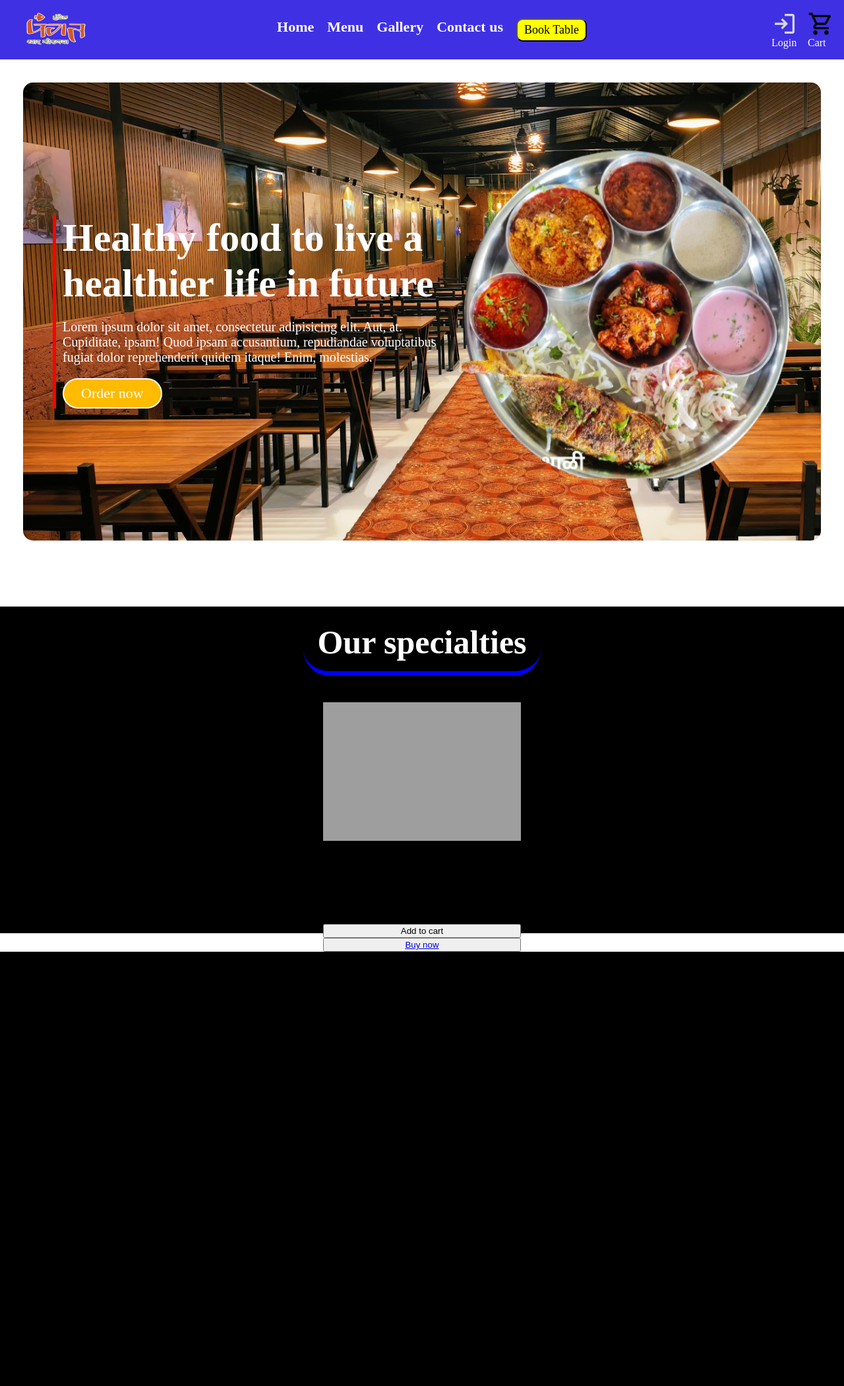
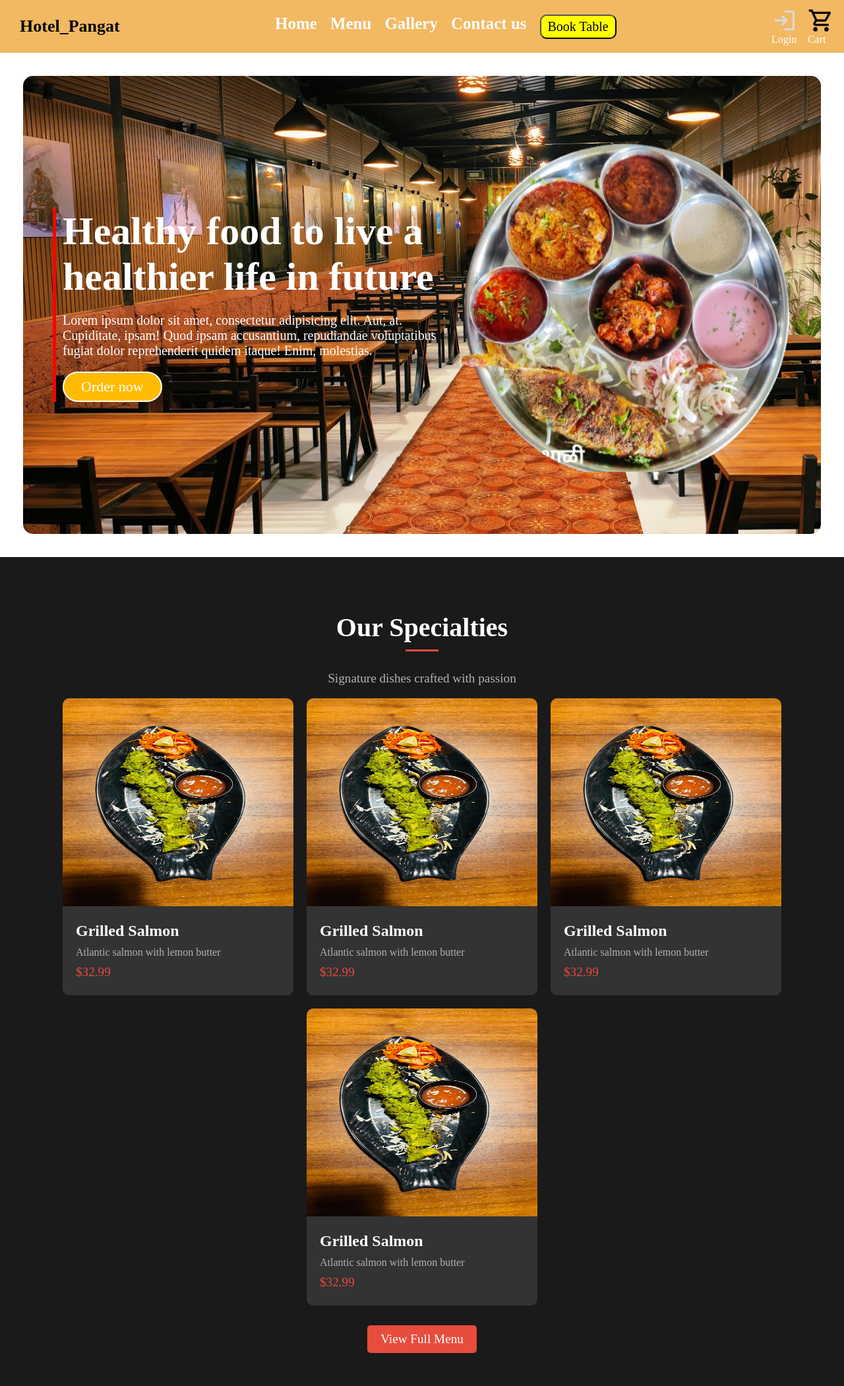
Before and after one commit to Sudarshan2323/Hotel_Pangat, a PHP site: page /Components/index.html in a window 1280 px wide. Shown: the whole page at 66% size. Before the commit the page ends 1442 px from the top, so only its background shows below. Run offline with PHP 8.4, Linux system fonts and the light colour scheme; grey boxes are pictures that could not be loaded.

Commit message:
New Updates

```diff
--- a/Components/index.html
+++ b/Components/index.html
@@ -9,7 +9,8 @@
 <body>
     <nav>
         <div class="logo">
-            <img src="../Images/logo1.png" alt="Pangat_Hotel" >
+            <!-- <img src="../Images/logo1.png" alt="Pangat_Hotel" > -->
+             <h1>Hotel_Pangat</h1>
         </div>
         <ul class="nav-links">
             <li><a href="#">Home</a></li>
@@ -43,20 +44,93 @@
                 <img src="../Images/special_thali2.png" alt="">
             </div>
         </section>
-        <div class="special-menu">
+        <!-- <div class="special-menu">
             <h1>Our specialties</h1>
             <div class="menu">
                 <div class="product">
                     <img src="../Images/fish.jpg" alt="fish">
+                    <div class="desc">
+                    <h2 class="product-name">Chicken curry</h2>
+                    <h3>Price <span>Rs.290</span></h3>
+                    <button onclick="console.log('hello')">Add to cart</button>
+                    <button><a href="#">Buy now</a></button>
+                    </div>
+                </div>
+                <div class="product">
+                    <img src="../Images/special_thali2.png" alt="fish">
+                    <div class="desc">
                     <h2 class="product-name">Chicken curry</h2>
                     <h3>Price <span>Rs.290</span></h3>
                     <button>Add to cart</button>
                     <button><a href="#">Buy now</a></button>
+                    </div>
+                </div>
+                <div class="product">
+                    <img src="../Images/special thali.jpg" alt="fish">
+                    <div class="desc">
+                    <h2 class="product-name">Chicken curry</h2>
+                    <h3>Price <span>Rs.290</span></h3>
+                    <button >Add to cart</button>
+                    <button><a href="#">Buy now</a></button>
+                    </div>
+                </div>
+                <div class="product">
+                    <img src="../Images/" alt="fish">
+                    <div class="desc">
+                    <h2 class="product-name">Chicken curry</h2>
+                    <h3>Price <span>Rs.290</span></h3>
+                    <button >Add to cart</button>
+                    <button><a href="#">Buy now</a></button>
+                    </div>
                 </div>
             </div>
 
-        </div>
-
+        </div> -->
+        <section class="specialties">
+            <h2>
+             Our Specialties
+            </h2>
+            <div class="underline">
+            </div>
+            <p>
+             Signature dishes crafted with passion
+            </p>
+            <div class="cards">
+             <div class="card">
+              <img alt="Grilled Salmon with lemon butter sauce" height="200" src="../Images/fish1.jpg" width="300"/>
+              <div class="content">
+               <h3>Grilled Salmon</h3>
+               <p>Atlantic salmon with lemon butter </p>
+               <div class="price">$32.99</div>
+              </div>
+             </div>
+             <div class="card">
+              <img alt="Grilled Salmon with lemon butter sauce" height="200" src="../Images/fish1.jpg" width="300"/>
+              <div class="content">
+               <h3>Grilled Salmon</h3>
+               <p>Atlantic salmon with lemon butter </p>
+               <div class="price">$32.99</div>
+              </div>
+             </div>
+             <div class="card">
+              <img alt="Grilled Salmon with lemon butter sauce" height="200" src="../Images/fish1.jpg" width="300"/>
+              <div class="content">
+               <h3>Grilled Salmon</h3>
+               <p>Atlantic salmon with lemon butter </p>
+               <div class="price">$32.99</div>
+              </div>
+             </div>
+             <div class="card">
+              <img alt="Grilled Salmon with lemon butter sauce" height="200" src="../Images/fish1.jpg" width="300"/>
+              <div class="content">
+               <h3>Grilled Salmon</h3>
+               <p>Atlantic salmon with lemon butter </p>
+               <div class="price">$32.99</div>
+              </div>
+             </div>
+            </div>
+            <a class="view-menu" href="#"> View Full Menu </a>
+           </section>
 
     </main>
 
--- a/Css/index.css
+++ b/Css/index.css
@@ -3,21 +3,28 @@ html,body{
     padding: 0px;
 }
 nav {
-    background-color: rgb(63, 48, 228);
+    background-color: rgb(242, 184, 98);
     color: #fff;
     display: flex;
+    height: 80px;
+    position: sticky;
     justify-content: space-between;
     align-items: center;
     padding-left: 0px;
     margin: 0px;
 }
 
-.logo img{
+/* .logo img{
     color: white;
     padding-left: 30px;
     height: 100%;
     height: 65px;
     width: 110px;
+} */
+.logo h1{
+    color: black;
+    padding-left: 30px;
+    font-size: 26px;
 }
 
 .nav-links {
@@ -33,7 +40,10 @@ nav {
     text-decoration: none;
     color: white;
     font-weight: bold;
-    font-size: 22px;
+    font-size: 25px;
+}
+.nav-links a:hover{
+    color: black;
 }
 #book{
     padding: 5px 10px;
@@ -41,7 +51,7 @@ nav {
     border-radius: 10px;
     cursor: pointer;
     font-family: 'Times New Roman', Times, serif;
-    font-size: 18px;
+    font-size: 20px;
 }
 #book:hover{
     background-color: red;
@@ -151,7 +161,7 @@ nav {
 .home-img{
     margin-bottom: 90px;
 }
-.services{
+/* .services{
     display: flex;
     flex-direction: column;
     align-items: center;
@@ -182,8 +192,8 @@ nav {
     height: 100%;
     background-size: cover;
     width: 100%;
-}
-.special-menu{
+} */
+/* .special-menu{
     display: flex;
     flex-direction: column;
     background-color: black;
@@ -199,7 +209,7 @@ nav {
     margin-top: 25px;
     border: none;
     color: white;
-    border-bottom: 7px solid blue;
+    border-bottom: 7px solid red;
     border-radius: 50px;
     width: 360px;
     margin-bottom: 10px;
@@ -215,17 +225,117 @@ nav {
 .menu .product{
     display: flex;
     flex-direction: column;
-    height: 350px;
+    height: 400px;
     width: 300px;
+    background-color: rgb(41, 40, 40);
+    overflow: hidden;
 }
-.menu .product img{
-    height: 60%;
+.product img{
+    height: 70%;
     width: 100%;
 }
-menu .product h2{
-    font-size: 55px;
-    color: rgb(49, 236, 28);
+.product-name{
+    font-size: 35px;
+    padding: 0;
+    margin: 0;
+    color: white;
 }
+.menu .product h3{
+    font-size: 25px;
+    color: white;
+    margin: 0;
+    margin-bottom: 5px;
+}
+.menu .product h3 span{
+    font-size: 20px;
+    color: red;
+}
+.desc{
+    padding: 15px;
+} */
+
+
+
+
+
+
+.specialties{
+    text-align: center;
+    padding: 50px 20px;
+    background-color: #1a1a1a;
+    color: white;
+}
+
+.specialties h2{
+    font-size: 2.5em;
+    margin-bottom: 10px;
+}
+.specialties p{
+    font-size: 1.2em;
+    color: #b3b3b3;
+}
+.specialties .underline{
+    width: 50px;
+    height: 3px;
+    background-color: #e74c3c;
+    margin: 10px auto 30px;
+}
+.specialties .cards{
+    display: flex;
+    justify-content: center;
+    flex-wrap: wrap;
+    gap: 20px;
+}
+.specialties .card {
+    background-color: #333;
+    border-radius: 10px;
+    overflow: hidden;
+    width: 350px;
+    text-align: left;
+    color: white;
+    height: 450px;
+}
+.specialties .card img{
+    width: 100%;
+    height: 70%;
+}
+.specialties .card .content{
+    padding: 20px;
+}
+.specialties .card .content h3{
+    margin: 0;
+    font-size: 1.5em;
+}
+.specialties .card .content p{
+    margin: 10px 0;
+    font-size: 1em;
+    color: #b3b3b3;
+}
+.specialties .card .content .price{
+    font-size: 1.2em;
+    color: #e74c3c;
+}
+.specialties .view-menu {
+    display: inline-block;
+    margin-top: 30px;
+    padding: 10px 20px;
+    background-color: #e74c3c;
+    color: white;
+    border-radius: 5px;
+    text-decoration: none;
+    font-size: 1.2em;
+}
+@media (max-width: 768px) {
+    .specialties .cards{
+        flex-direction: column;
+        align-items: center;
+    }
+}
+
+
+
+
+
 
 
 
@@ -338,4 +448,8 @@ menu .product h2{
         padding: 10px 10px;
         text-align: center;
     }
+    .menu{
+        display: flex;
+        flex-direction: column;
+    }
 }
```
Also changed, not shown: Components/ex.html (added, +270 -0 lines), Images/fish1.jpg (renamed from Images/IMG-20250106-WA0035.jpg).
